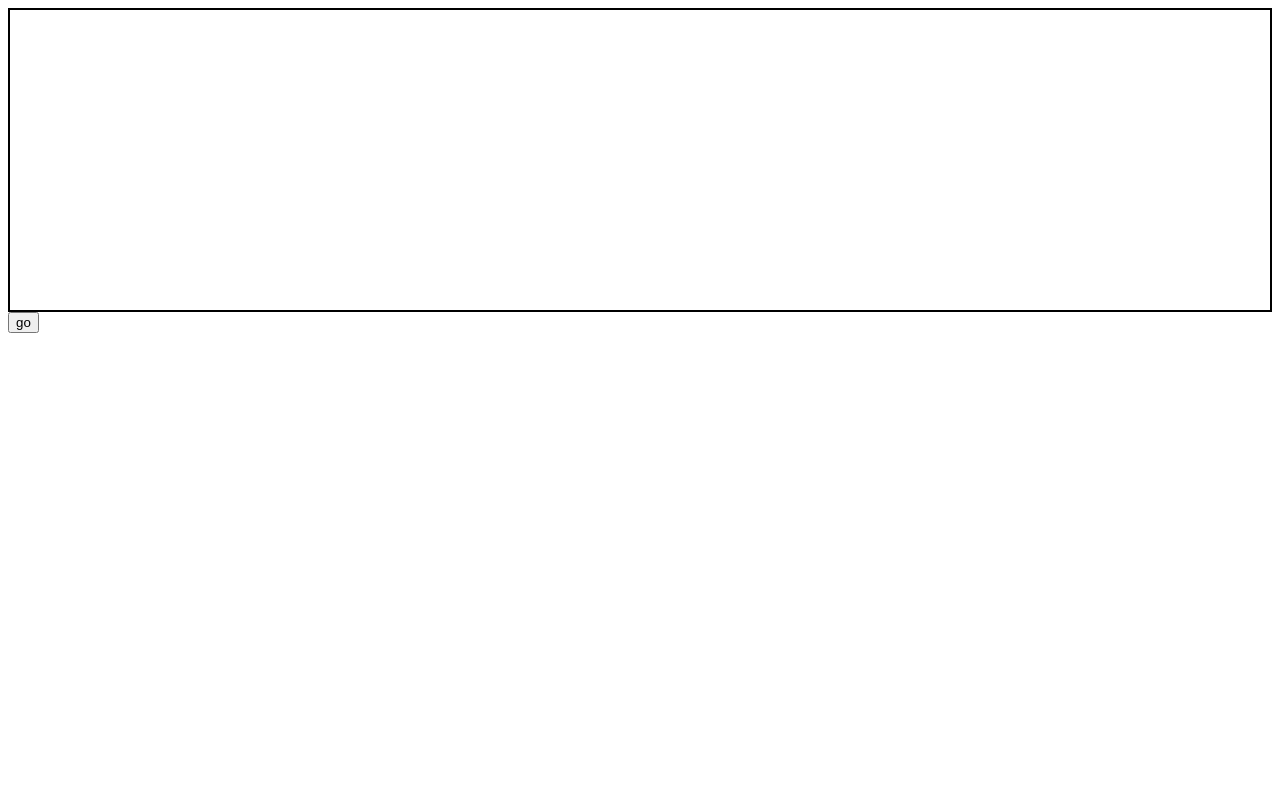
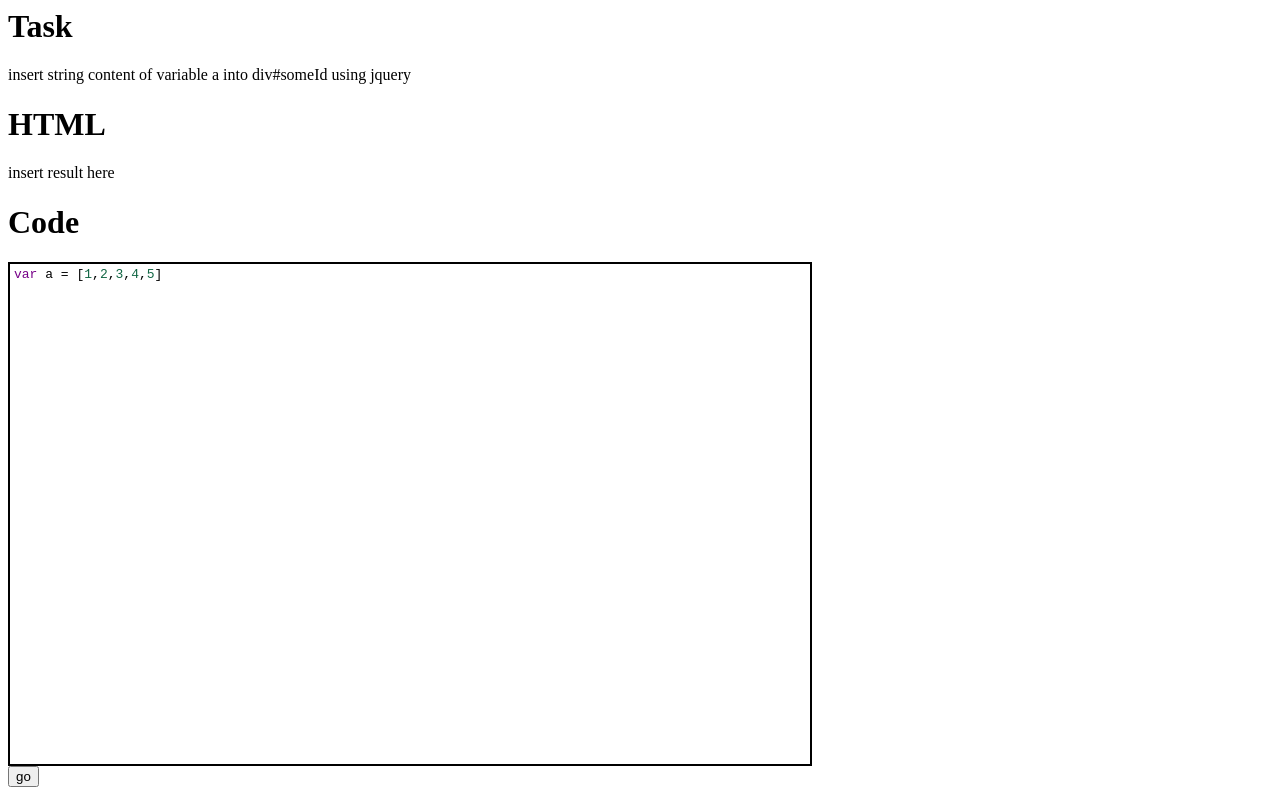
Before and after one commit to zlenyk/js-introduction, a plain HTML site: page index.html in a window 1280 px wide. Drawn offline with Linux system fonts and the light colour scheme.

Commit message:
First implementation of tasks.add and rendering it

```diff
--- a/index.html
+++ b/index.html
@@ -1,9 +1,16 @@
 <style>
-  #code{ border: 2px solid; }
+  .task .CodeMirror{
+    height: 500px;
+    width: 800px;
+    border: 2px solid;
+  }
+
+  .task .instruction{
+
+  }
+
 </style>
 <body>
-  <div id="code"></div>
-  <input id="go" type="button" value="go"/>
 </body>
 
 <script src="jquery-1.9.1.min.js"></script>
@@ -13,10 +20,17 @@
 <link rel="stylesheet" href="codemirror/lib/codemirror.css">
 <script src="codemirror/mode/javascript/javascript.js"></script>
 
+<script id="taskView" type="text/template">
+  <h1>Task</h1>
+  <div class="instruction"><%= instruction %></div>
+  <h1>HTML</h1>
+  <div class="html"><%= html %></div>
+  <h1>Code</h1>
+  <textarea class="code"><%- js %></textarea>
+  <input id="go" type="button" value="go"/>
+</script>
 <script>
-  var code = CodeMirror($('#code')[0], {
-    mode:  "javascript"
-  });
+  "use strict";
 
   $('#go').on('click', function(){
     console.log(code.getValue());
@@ -24,7 +38,7 @@
 
   var router = new Backbone.Router({
     routes: {
-      ":query":        "page",  // #search/kiwis
+      ":query": "page",  // #search/kiwis
     }
   });
   router.on('route:page', function(page){
@@ -32,4 +46,57 @@
   });
 
   Backbone.history.start({root: "/"});
+
+  var Task = Backbone.Model.extend();
+  var TaskView = Backbone.View.extend({
+    className: 'task',
+    template: _.template($('#taskView').html()),
+    render: function(){
+      this.$el.html(this.template(this.model.attributes));
+
+      var $textarea = this.$el.find('textarea.code');
+      var codeMirror = CodeMirror.fromTextArea($textarea[0]);
+
+      $('body').append(this.el);
+      codeMirror.refresh();
+    }
+  });
+
+  var tasks = {
+    tasks: {},
+    add: function(name, o){
+      if (this.tasks[name]) {
+        throw {reason: "You are overwriting existing task. It's surely wrong"};
+      }
+      this.tasks[name] = o;
+    },
+    load: function(name){
+      if (this.tasks[name]){
+        var o = this.tasks[name];
+        var task = new Task(o);
+        var taskView = new TaskView({
+          model: task
+        });
+        var render = taskView.render();
+        console.log(render);
+        $('body').append(render);
+      } else {
+        throw {reason: "You are trying to get unexistent task. Die!"};
+      }
+    }
+  };
+
+  // task is our main function to add new code challenge
+  tasks.add("initial", {
+    js: "var a = [1,2,3,4,5]",
+    html: '<div id="someId">insert result here</div>',
+    instruction: 'insert string content of variable a into div#someId using jquery',
+    tests: function(){
+      test("dummy test", function(){
+        ok(1 === 1, "ok");
+      });
+    }
+  });
+
+  tasks.load("initial");
 </script>
```
